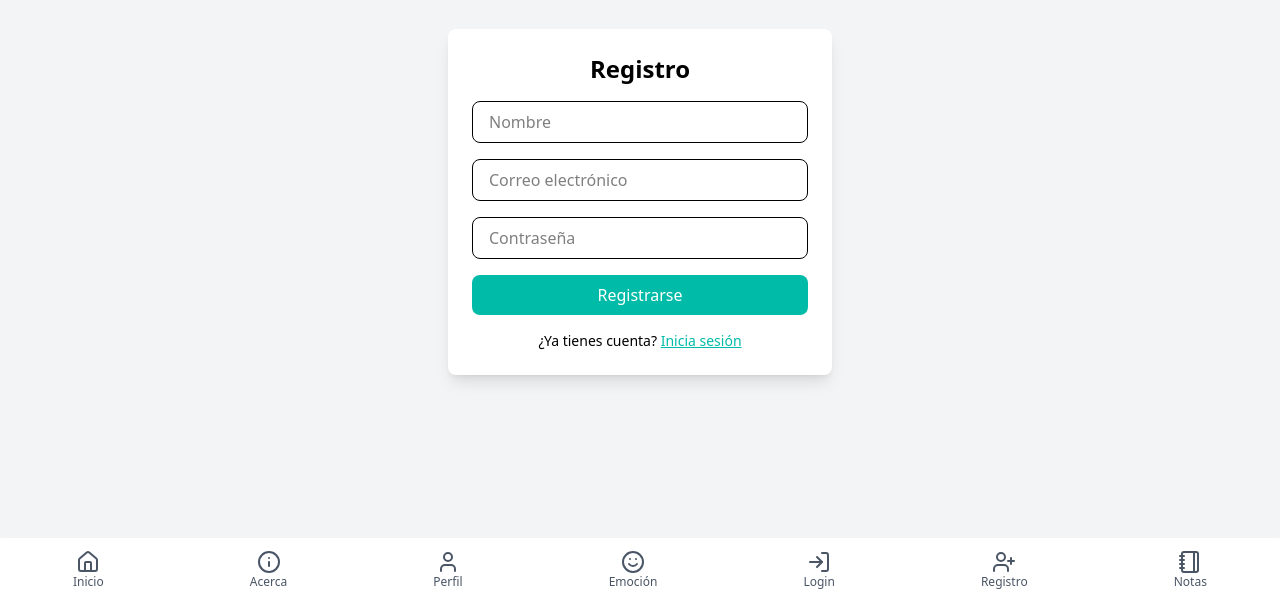
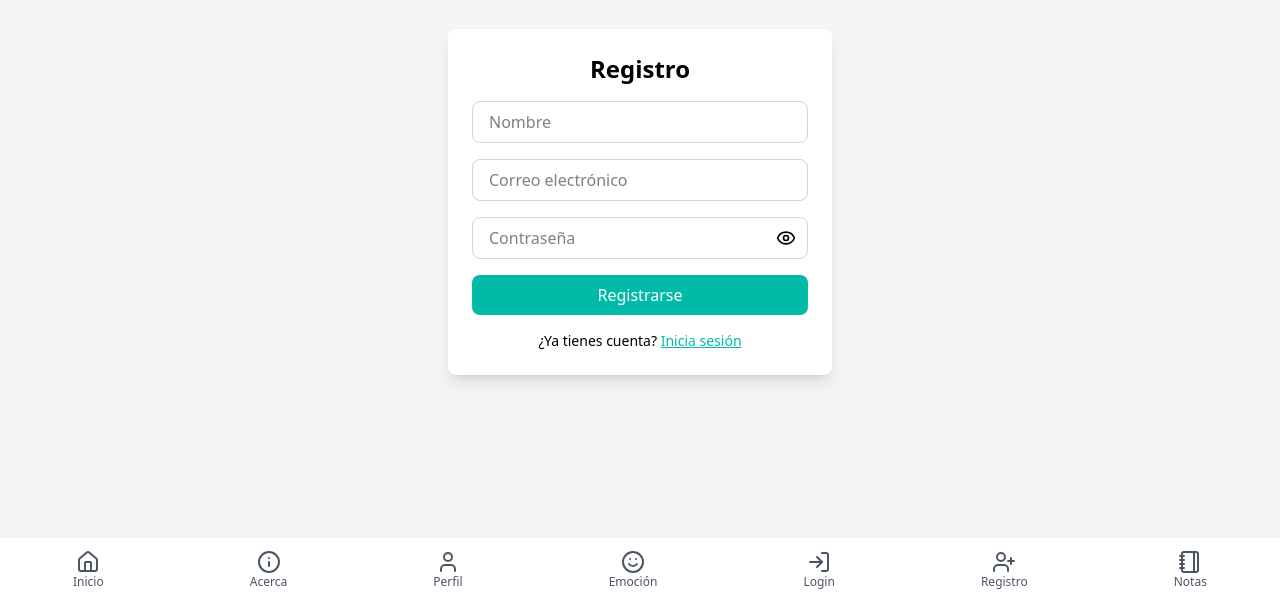
Before and after one commit to HenryCapdevilla/ApoyoVivoApp, a React (Vite) app: page /register in a window 1280 px wide. Shown: the part 198-800 px from the top of the page. Built offline with nearby package versions, Linux system fonts and the light colour scheme.

Commit message:
Add Register.tsx

```diff
--- a/package.json
+++ b/package.json
@@ -11,9 +11,11 @@
   },
   "dependencies": {
     "@tailwindcss/vite": "^4.0.14",
+    "axios": "^1.8.4",
     "lucide-react": "^0.482.0",
     "react": "^19.0.0",
     "react-dom": "^19.0.0",
+    "react-hook-form": "^7.54.2",
     "react-router-dom": "^7.3.0"
   },
   "devDependencies": {
--- a/src/pages/register.tsx
+++ b/src/pages/register.tsx
@@ -1,36 +1,100 @@
 import { useState } from "react";
 import { Link } from "react-router-dom";
+import axios from "axios";
+import { EyeIcon, EyeOffIcon } from "lucide-react"; // Iconos para mostrar/ocultar contraseña
 
 const Register = () => {
   const [form, setForm] = useState({
-    name: "",
+    username: "",
     email: "",
     password: "",
   });
 
+  const [errors, setErrors] = useState<{ [key: string]: string }>({});
+  const [success, setSuccess] = useState<string | null>(null);
+  const [showPassword, setShowPassword] = useState(false); // Estado para mostrar/ocultar contraseña
+
   const handleChange = (e: React.ChangeEvent<HTMLInputElement>) => {
     setForm({ ...form, [e.target.name]: e.target.value });
+
+    // Limpiar errores en tiempo real cuando el usuario escribe
+    if (errors[e.target.name]) {
+      setErrors((prevErrors) => ({ ...prevErrors, [e.target.name]: "" }));
+    }
   };
 
-  const handleSubmit = (e: React.FormEvent) => {
+  const handleSubmit = async (e: React.FormEvent) => {
     e.preventDefault();
-    console.log("Registering: ", form);
+    setErrors({});
+    setSuccess(null);
+
+    try {
+      const res = await axios.post("http://localhost:3000/auth/register", form, {
+        headers: { "Content-Type": "application/json" },
+        withCredentials: true,
+      });
+
+      if (res.data) {
+        setSuccess("Registro exitoso");
+      }
+    } catch (error: unknown) {
+      if (axios.isAxiosError(error) && error.response?.data) {
+        console.log("Errores del backend:", error.response.data);
+
+        if (Array.isArray(error.response.data)) {
+          // Si el backend devuelve un array de errores, los mapeamos a su campo correspondiente
+          const fieldErrors: { [key: string]: string } = {};
+
+          error.response.data.forEach((msg: string) => {
+            if (msg.toLowerCase().includes("username")) fieldErrors.username = msg;
+            if (msg.toLowerCase().includes("email")) fieldErrors.email = msg;
+            if (msg.toLowerCase().includes("password")) fieldErrors.password = msg;
+          });
+
+          setErrors(fieldErrors);
+        } else if (typeof error.response.data === "object") {
+          setErrors(error.response.data);
+        } else {
+          setErrors({ general: "Error en el registro" });
+        }
+      } else {
+        setErrors({ general: "Error en el registro" });
+      }
+    }
   };
+
 
   return (
     <div className="flex justify-center items-center min-h-screen bg-gray-100">
       <div className="bg-white p-6 rounded-lg shadow-lg w-96">
         <h2 className="text-center text-2xl font-bold mb-4">Registro</h2>
+
+        {errors.general && (
+          <p className="text-red-500 text-sm text-center">{errors.general}</p>
+        )}
+        {success && (
+          <p className="text-green-500 text-sm text-center">{success}</p>
+        )}
+
         <form onSubmit={handleSubmit} className="space-y-4">
+          <div>
             <input
               type="text"
-            name="name"
+              name="username"
               placeholder="Nombre"
-            value={form.name}
+              value={form.username}
               onChange={handleChange}
               required
-            className="w-full px-4 py-2 border rounded-lg"
+              className={`w-full px-4 py-2 border rounded-lg ${
+                errors.username ? "border-red-500" : "border-gray-300"
+              }`}
             />
+            {errors.username && (
+              <p className="text-red-500 text-xs mt-1">{errors.username}</p>
+            )}
+          </div>
+
+          <div>
             <input
               type="email"
               name="email"
@@ -38,23 +102,54 @@ const Register = () => {
               value={form.email}
               onChange={handleChange}
               required
-            className="w-full px-4 py-2 border rounded-lg"
+              className={`w-full px-4 py-2 border rounded-lg ${
+                errors.email ? "border-red-500" : "border-gray-300"
+              }`}
             />
+            {errors.email && (
+              <p className="text-red-500 text-xs mt-1">{errors.email}</p>
+            )}
+          </div>
+
+          <div className="relative">
             <input
-            type="password"
+              type={showPassword ? "text" : "password"}
               name="password"
               placeholder="Contraseña"
               value={form.password}
               onChange={handleChange}
               required
-            className="w-full px-4 py-2 border rounded-lg"
+              className={`w-full px-4 py-2 pr-10 border rounded-lg ${
+                errors.password ? "border-red-500" : "border-gray-300"
+              }`}
             />
-          <button type="submit" className="w-full bg-teal-500 text-white py-2 rounded-lg hover:bg-teal-600">
+            <button
+              type="button"
+              className={`absolute inset-y-0 right-3 flex items-center ${
+                errors.password ? "h-1/2" : "h-full"
+              }`}
+              onClick={() => setShowPassword(!showPassword)}
+            >
+              {showPassword ? <EyeOffIcon size={20} /> : <EyeIcon size={20} />}
+            </button>
+            {errors.password && (
+              <p className="text-red-500 text-xs mt-1">{errors.password}</p>
+            )}
+          </div>
+
+          <button
+            type="submit"
+            className="w-full bg-teal-500 text-white py-2 rounded-lg hover:bg-teal-600"
+          >
             Registrarse
           </button>
         </form>
+
         <p className="text-center text-sm mt-4">
-          ¿Ya tienes cuenta? <Link to="/login" className="text-teal-500 underline">Inicia sesión</Link>
+          ¿Ya tienes cuenta?{" "}
+          <Link to="/login" className="text-teal-500 underline">
+            Inicia sesión
+          </Link>
         </p>
       </div>
     </div>
```
Also changed, not shown: 1 other file (tests, documents, lock files or other folders). Lines whose indentation alone changed are shown as unchanged.
